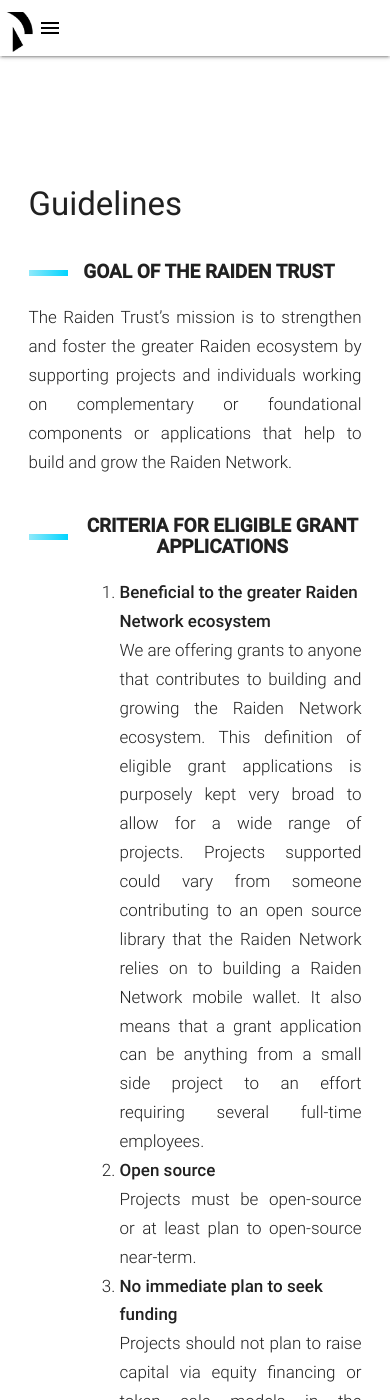
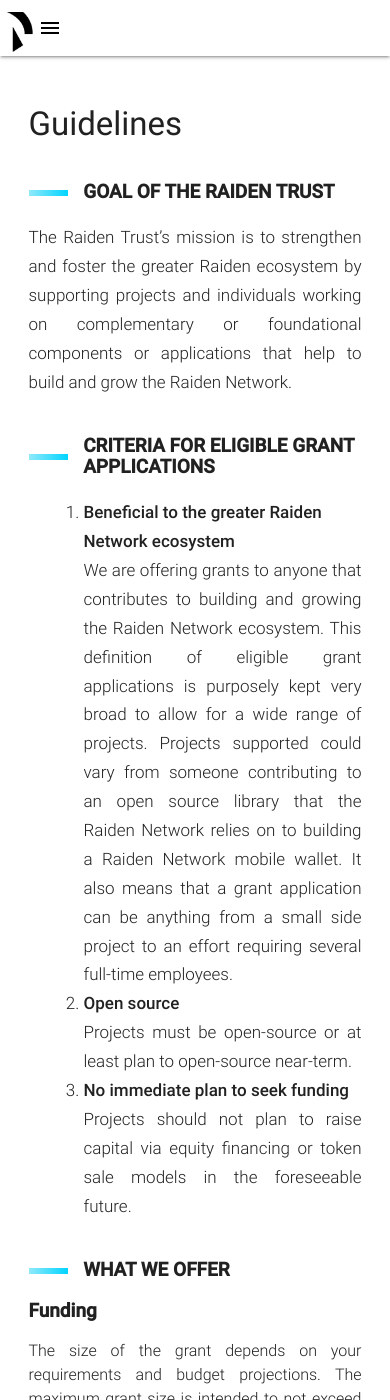
Before and after one commit to raiden-trust/website, a Jekyll site: the page built from guidelines.html, in a window 390 px wide and 1400 px high. Built offline with Jekyll 4.4.1, drawn with Linux system fonts in a browser that asks for light colours.

Commit message:
Fixes align of h2 in mobile

```diff
--- a/_sass/_privacy_policy.scss
+++ b/_sass/_privacy_policy.scss
@@ -3,11 +3,19 @@
   margin-left: 51px;
   margin-top: 100px;
   text-align: left;
+
+  @media (max-width: 600px) {
+    margin-top: 20px;
+  }
 }
 
 .privacy-policy h2 {
   margin-top: 40px;
   text-transform: uppercase;
+
+  @media (max-width: 600px) {
+    text-align: left;
+  }
 }
 
 .privacy-policy h2 a {
@@ -33,6 +41,9 @@
   font-weight: 300;
   font-size: 17px;
   line-height: 1.7;
+  @media (max-width: 600px) {
+    margin-left: 15px;
+  }
 }
 
 .privacy-policy p {
```
